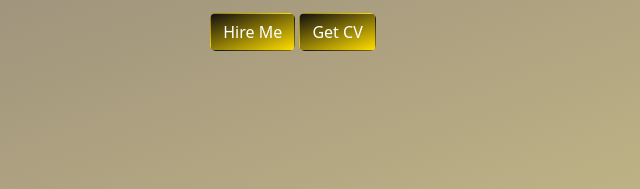
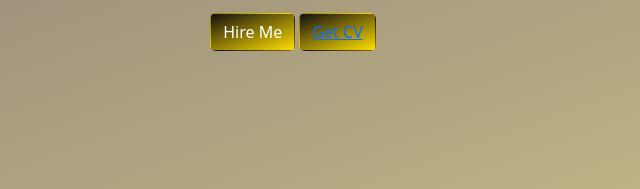
Before and after one commit to urimetla-shivasai/Portfolio, a plain HTML site: page index.html in a window 1280 px wide. Shown: the part 274-463 px from the top of the page, 21-661 px from the left. Drawn offline with nearby package versions, Linux system fonts and the light colour scheme.

Commit message:
Update index.html

```diff
--- a/index.html
+++ b/index.html
@@ -57,7 +57,7 @@
                     alias, eligendi nemo?</p>
                 <div>
                     <div class="btn">Hire Me</div>
-                    <div class="btn">Get CV</div>
+                    <div class="btn"><a href="./resume capg.pdf">Get CV</a></div>
                 </div>
             </div>
             <div class="col-12 col-md-6 desk d-flex justify-content-center">
```
